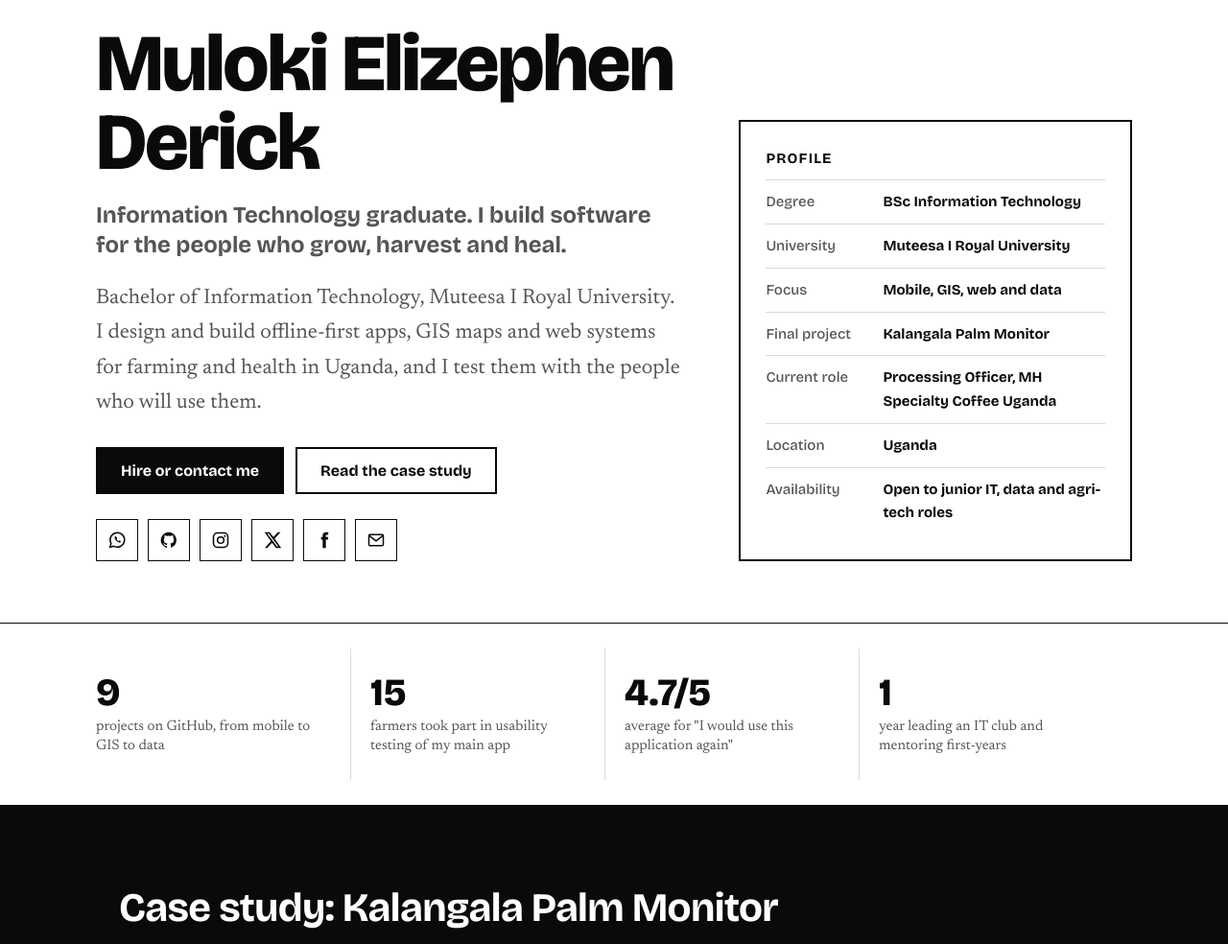
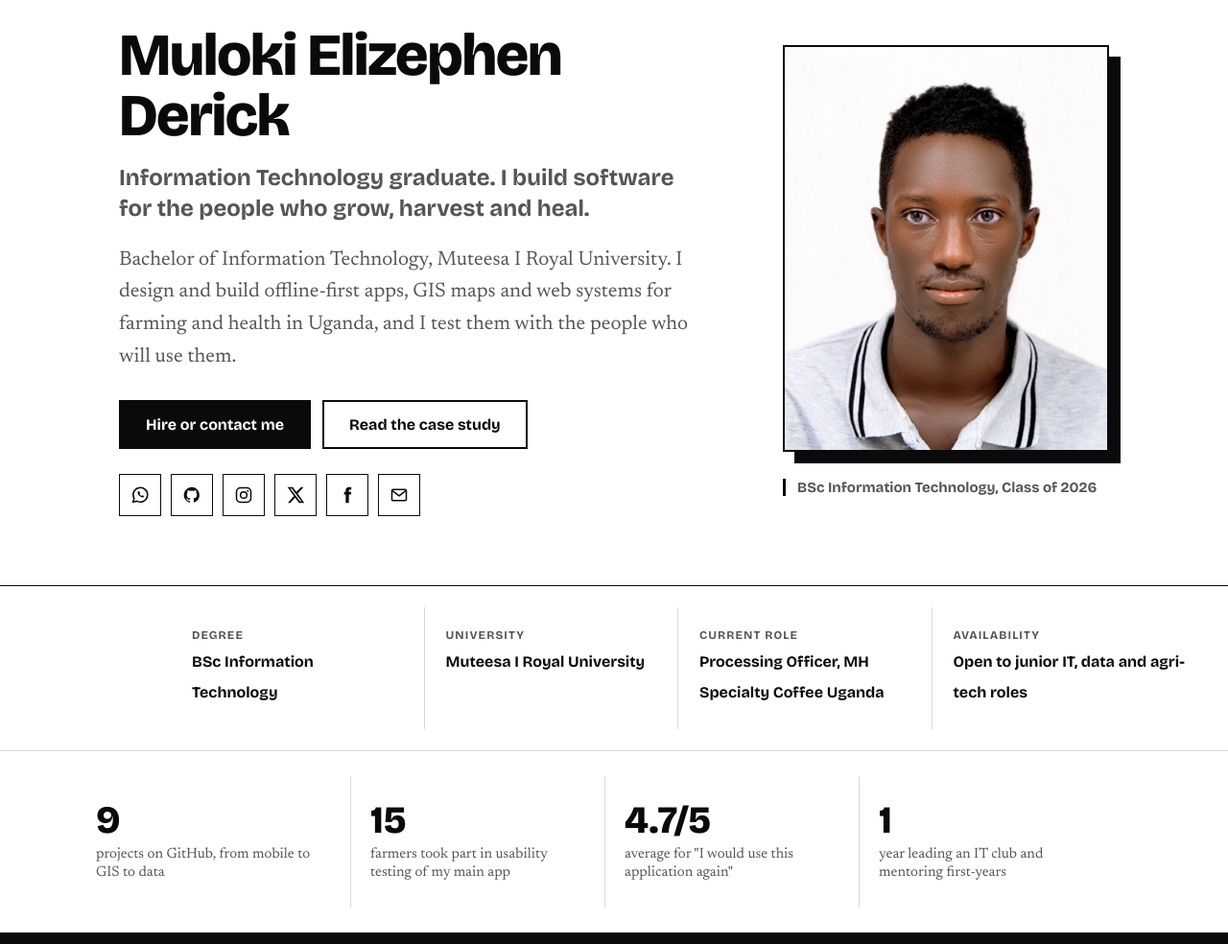
Before and after one commit to Muloki-256/mkederick_portofolio, a plain HTML site: page index.html in a window 1280 px wide. Shown: the part 220-1204 px from the top of the page at 96% size. Drawn offline with nearby package versions, Linux system fonts and the light colour scheme.

Commit message:
Add files via upload

```diff
--- a/index.html
+++ b/index.html
@@ -33,7 +33,7 @@ nav{display:flex;justify-content:space-between;align-items:center;padding:18px 0
 nav b{font:800 19px 'Bricolage Grotesque',sans-serif}
 nav div a{margin-left:22px;text-decoration:none;font:500 16px 'Bricolage Grotesque',sans-serif}
 nav div a:hover{text-decoration:underline}
-.hero{display:grid;grid-template-columns:1.2fr .8fr;gap:56px;align-items:end;padding:72px 0 64px}
+.hero{display:grid;grid-template-columns:1.25fr .75fr;gap:64px;align-items:center;padding-top:72px;padding-bottom:72px}
 h1{font-size:clamp(44px,7vw,84px);line-height:.98;margin:0 0 18px;font-weight:800;letter-spacing:-.025em}
 .lead{font-size:22px;color:var(--soft);max-width:34em;margin:0 0 28px}
 .btns{display:flex;gap:12px;flex-wrap:wrap}
@@ -126,7 +126,31 @@ footer{padding:26px 0 44px;color:var(--soft);font-size:15px}
 .fbar{display:flex;justify-content:space-between;gap:16px;flex-wrap:wrap;border-top:1px solid #444;padding:20px 0 30px;font-size:14px;color:#aaa}
 @media(max-width:900px){nav{flex-wrap:wrap}.nl{order:3;width:100%;overflow-x:auto;gap:22px;padding:4px 0 12px;white-space:nowrap}.intro,.fg{grid-template-columns:1fr 1fr}.util .uc a:first-child{display:none}}
 @media(max-width:600px){.intro,.fg{grid-template-columns:1fr}.util .wrap>span:first-child{display:none}.fact dl div{grid-template-columns:96px 1fr}}
-.mono{object-fit:cover;object-position:50% 25%;width:44px;height:44px;border:2px solid var(--ink);display:block}.mono.inv{border-color:#fff}</style>
+.mono{object-fit:cover;object-position:50% 25%;width:44px;height:44px;border:2px solid var(--ink);display:block}.mono.inv{border-color:#fff}
+h1{font-size:clamp(38px,5vw,62px);line-height:1.02;letter-spacing:-.025em}
+h1 span{display:block}
+.lead{font-size:21px;line-height:1.6;max-width:32em}
+.btns{margin-bottom:0}
+.btn{padding:14px 26px}
+.portrait{margin:0;justify-self:end;width:100%;max-width:340px;position:relative}
+.portrait img{display:block;width:100%;height:auto;border:2px solid var(--ink);box-shadow:12px 12px 0 var(--ink);background:var(--faint)}
+.portrait figcaption{margin-top:28px;font:600 15px 'Bricolage Grotesque',sans-serif;color:var(--soft);border-left:3px solid var(--ink);padding-left:12px}
+.facts{border-top:1px solid var(--ink)}
+.facts .wrap{display:grid;grid-template-columns:repeat(4,1fr)}
+.facts div{padding:22px 22px 22px 0;margin-right:22px;border-right:1px solid var(--line)}
+.facts div:last-child{border-right:0;margin-right:0}
+.facts span{display:block;font:600 12px 'Bricolage Grotesque',sans-serif;letter-spacing:.09em;text-transform:uppercase;color:var(--soft);margin-bottom:6px}
+.facts b{font:700 16px/1.35 'Bricolage Grotesque',sans-serif}
+.glance{border-top:1px solid var(--line)}
+h2.s{padding-bottom:16px;border-bottom:1px solid var(--ink);margin-bottom:36px}
+.dark h2.s{border-bottom-color:#fff}
+.card{transition:background .15s}.card:hover{background:var(--faint)}
+.card a.go{text-underline-offset:4px}
+section{padding:80px 0}
+@media(max-width:900px){.facts .wrap{grid-template-columns:1fr 1fr}.facts div{border-right:0;margin-right:0;border-bottom:1px solid var(--line)}}
+@media(max-width:820px){.hero{gap:40px;padding-top:44px;padding-bottom:48px}.portrait{justify-self:start;max-width:280px}.portrait img{box-shadow:8px 8px 0 var(--ink)}.lead{font-size:19px}}
+@media(max-width:560px){.facts .wrap{grid-template-columns:1fr}}
+</style>
 </head>
 <body>
 <svg width="0" height="0" style="position:absolute" aria-hidden="true"><defs>
@@ -145,7 +169,7 @@ footer{padding:26px 0 44px;color:var(--soft);font-size:15px}
 
 <div class="wrap hero" id="top">
 <div>
-<h1>Muloki Elizephen Derick</h1>
+<h1><span>Muloki Elizephen</span><span>Derick</span></h1>
 <p class="role">Information Technology graduate. I build software for the people who grow, harvest and heal.</p>
 <p class="lead">Bachelor of Information Technology, Muteesa I Royal University. I design and build offline-first apps, GIS maps and web systems for farming and health in Uganda, and I test them with the people who will use them.</p>
 <div class="btns"><a class="btn main" href="#contact">Hire or contact me</a><a class="btn" href="#featured">Read the case study</a></div>
@@ -158,17 +182,15 @@ footer{padding:26px 0 44px;color:var(--soft);font-size:15px}
 <a href="mailto:mkderick@outlook.com" aria-label="Email"><svg class="ico"><use href="#i-mail"/></svg></a>
 </div>
 </div>
-<aside class="fact" aria-label="Profile summary"><h2>Profile</h2><dl>
-<div><dt>Degree</dt><dd>BSc Information Technology</dd></div>
-<div><dt>University</dt><dd>Muteesa I Royal University</dd></div>
-<div><dt>Focus</dt><dd>Mobile, GIS, web and data</dd></div>
-<div><dt>Final project</dt><dd>Kalangala Palm Monitor</dd></div>
-<div><dt>Current role</dt><dd>Processing Officer, MH Specialty Coffee Uganda</dd></div>
-<div><dt>Location</dt><dd>Uganda</dd></div>
-<div><dt>Availability</dt><dd>Open to junior IT, data and agri-tech roles</dd></div>
-</dl></aside>
+<figure class="portrait"><img src="portrait.jpg" alt="Portrait of Muloki Elizephen Derick" width="413" height="516"><figcaption>BSc Information Technology, Class of 2026</figcaption></figure>
 </div>
 
+<div class="facts"><div class="wrap">
+<div><span>Degree</span><b>BSc Information Technology</b></div>
+<div><span>University</span><b>Muteesa I Royal University</b></div>
+<div><span>Current role</span><b>Processing Officer, MH Specialty Coffee Uganda</b></div>
+<div><span>Availability</span><b>Open to junior IT, data and agri-tech roles</b></div>
+</div></div>
 <div class="glance"><div class="wrap">
 <div><b>9</b><span>projects on GitHub, from mobile to GIS to data</span></div>
 <div><b>15</b><span>farmers took part in usability testing of my main app</span></div>
@@ -286,7 +308,7 @@ const P=[
 ["Shadie","Data","Web project. See the repository for details.","Shadie"],
 ["Host","Data","Hosting and deployment project. See the repository for details.","Host"]];
 const g=document.getElementById('grid');
-function draw(f){g.innerHTML=P.filter(p=>f==='all'||p[1]===f).map(p=>`<article class="card"><small>${p[1]==='Data'?'Data and web':p[1]}</small><h3>${p[0]}</h3><p>${p[2]}</p><a class="go" href="https://github.com/Muloki-256/${p[3]}">View on GitHub</a></article>`).join('')}
+function draw(f){g.innerHTML=P.filter(p=>f==='all'||p[1]===f).map(p=>`<article class="card"><small>${p[1]==='Data'?'Data and web':p[1]}</small><h3>${p[0]}</h3><p>${p[2]}</p><a class="go" href="https://github.com/Muloki-256/${p[3]}">View on GitHub &rarr;</a></article>`).join('')}
 draw('all');
 document.querySelectorAll('.filters button').forEach(b=>b.onclick=()=>{document.querySelectorAll('.filters button').forEach(x=>x.setAttribute('aria-pressed',x===b));draw(b.dataset.f)});
 </script>
```
Also changed, not shown: portrait.jpg (added).
